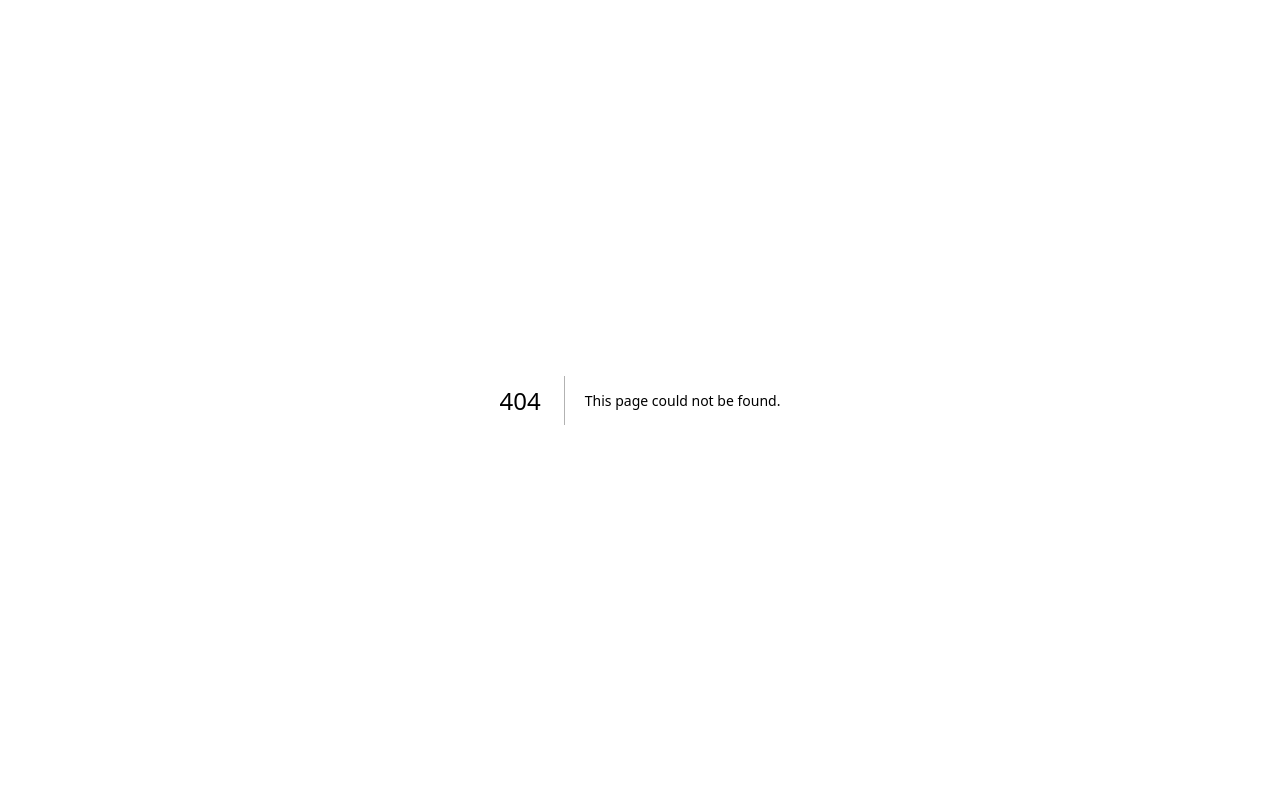
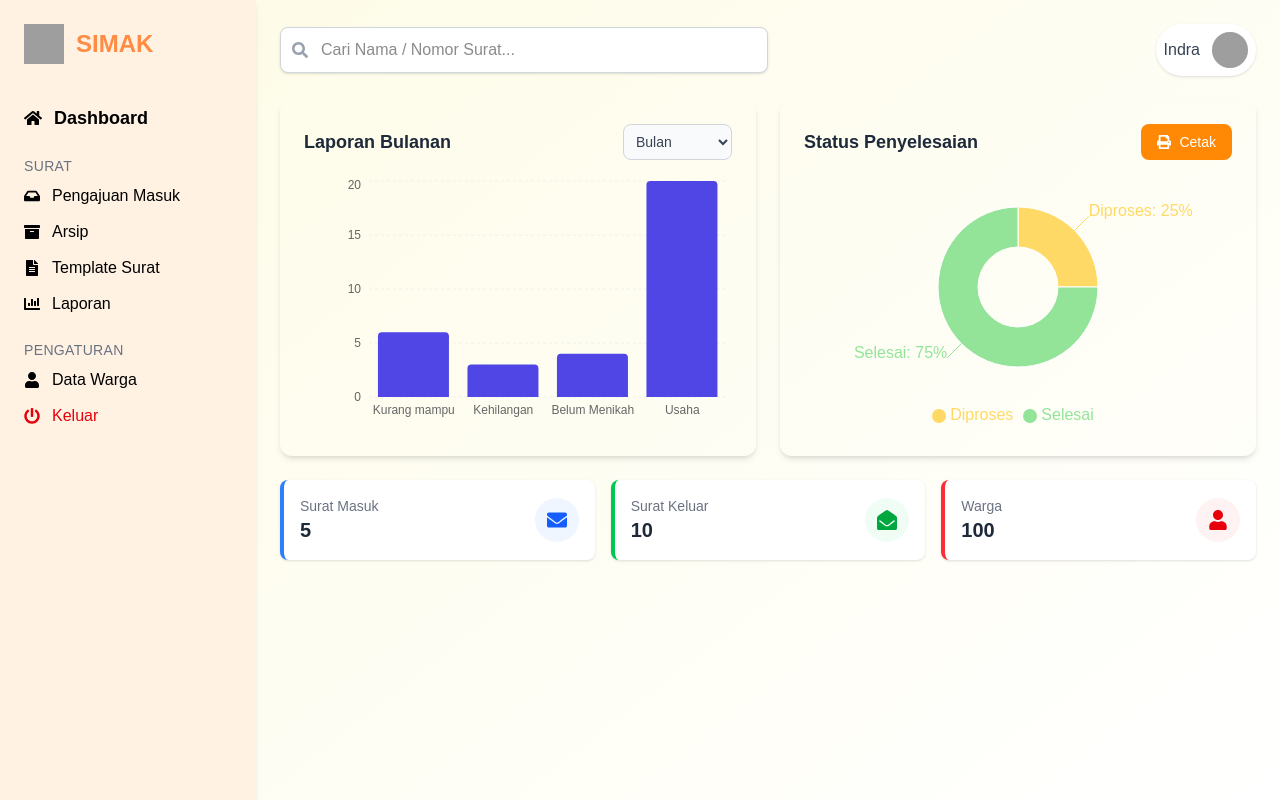
Before and after one commit to affanshdr/SIMAK, a Next.js app: page /Admin-Laporan in a window 1280 px wide. Before the commit this address had no page. Built offline with nearby package versions, Linux system fonts and the light colour scheme; grey boxes are pictures that could not be loaded.

Commit message:
feat: halaman laporan admin

```diff
--- /dev/null
+++ b/src/app/Admin-Laporan/page.tsx
@@ -0,0 +1,206 @@
+"use client";
+
+import React from "react";
+import NavbarAdmin from "../../components/NavbarAdmin";
+import { FaUser, FaEnvelope, FaEnvelopeOpen, FaSearch, FaPrint } from "react-icons/fa";
+import {
+  BarChart,
+  Bar,
+  XAxis,
+  YAxis,
+  CartesianGrid,
+  Tooltip,
+  ResponsiveContainer,
+  PieChart,
+  Pie,
+  Cell,
+  Legend,
+} from "recharts";
+
+const barData = [
+  { name: "Kurang mampu", value: 6 },
+  { name: "Kehilangan", value: 3 },
+  { name: "Belum Menikah", value: 4 },
+  { name: "Usaha", value: 20 },
+];
+
+const pieData = [
+  { name: "Diproses", value: 25 },
+  { name: "Selesai", value: 75 },
+];
+
+const COLORS = {
+  bar: "#4f46e5",
+  pie: ["#FFD966", "#93E499"],
+  cards: {
+    incoming: "#3b82f6",
+    outgoing: "#10b981",
+    residents: "#ef4444"
+  }
+};
+
+const LaporanAdmin = () => {
+  return (
+    <div className="ml-64 min-h-screen bg-gradient-to-br from-yellow-50 to-white p-6">
+      <NavbarAdmin />
+
+      {/* Search + Profile */}
+      <div className="flex flex-col md:flex-row justify-between items-center mb-6 gap-4">
+        <div className="relative w-full md:w-1/2">
+          <FaSearch className="absolute left-3 top-1/2 transform -translate-y-1/2 text-gray-400" />
+          <input
+            type="text"
+            placeholder="Cari Nama / Nomor Surat..."
+            className="w-full pl-10 pr-4 py-2.5 rounded-lg border border-gray-300 focus:outline-none focus:ring-2 focus:ring-indigo-500 focus:border-transparent shadow-sm bg-white"
+          />
+        </div>
+        <div className="flex items-center space-x-3 bg-white p-2 rounded-full shadow-sm">
+          <span className="text-gray-700">Indra</span>
+          <div className="w-9 h-9 rounded-full bg-indigo-100 flex items-center justify-center overflow-hidden">
+            <img
+              src="/avatar.png"
+              className="w-full h-full object-cover"
+              alt="Profile"
+            />
+          </div>
+        </div>
+      </div>
+
+      {/* Charts Section */}
+      <div className="grid grid-cols-1 md:grid-cols-2 gap-6 mb-6">
+        {/* Bar Chart */}
+        <div className="bg-yellow p-6 rounded-xl shadow-md">
+          <div className="flex justify-between items-center mb-4">
+            <h2 className="font-bold text-lg text-gray-800">Laporan Bulanan</h2>
+            <select className="bg-gray-50 border border-gray-300 text-gray-700 text-sm rounded-lg focus:ring-indigo-500 focus:border-indigo-500 p-2">
+              <option>Bulan</option>
+              <option>April 2023</option>
+              <option>Maret 2023</option>
+            </select>
+          </div>
+          <div className="h-64">
+            <ResponsiveContainer width="100%" height="100%">
+              <BarChart data={barData}>
+                <CartesianGrid strokeDasharray="3 3" vertical={false} stroke="#f0f0f0" />
+                <XAxis
+                  dataKey="name"
+                  tick={{ fontSize: 12 }}
+                  axisLine={false}
+                  tickLine={false}
+                />
+                <YAxis
+                  tick={{ fontSize: 12 }}
+                  axisLine={false}
+                  tickLine={false}
+                />
+                <Tooltip
+                  contentStyle={{
+                    background: '#ffffff',
+                    border: 'none',
+                    borderRadius: '8px',
+                    boxShadow: '0 4px 6px -1px rgba(0, 0, 0, 0.1)',
+                    padding: '8px 12px'
+                  }}
+                />
+                <Bar
+                  dataKey="value"
+                  fill={COLORS.bar}
+                  radius={[4, 4, 0, 0]}
+                />
+              </BarChart>
+            </ResponsiveContainer>
+          </div>
+        </div>
+
+        {/* Pie Chart - Fixed button positioning */}
+        <div className="bg-yellow p-6 rounded-xl shadow-md">
+          <div className="flex justify-between items-center mb-4">
+            <h2 className="font-bold text-lg text-gray-800">Status Penyelesaian</h2>
+            <button className="flex items-center gap-2 bg-orange-400 hover:bg-orange-500 text-white font-medium py-2 px-4 rounded-lg transition-colors">
+              <FaPrint className="text-sm" />
+              <span className="text-sm">Cetak</span>
+            </button>
+          </div>
+          <div className="h-64">
+            <ResponsiveContainer width="100%" height="100%">
+              <PieChart>
+                <Pie
+                  data={pieData}
+                  dataKey="value"
+                  nameKey="name"
+                  cx="50%"
+                  cy="50%"
+                  outerRadius={80}
+                  innerRadius={40}
+                  label={({ name, percent }) => `${name}: ${(percent * 100).toFixed(0)}%`}
+                >
+                  {pieData.map((entry, index) => (
+                    <Cell
+                      key={`cell-${index}`}
+                      fill={COLORS.pie[index % COLORS.pie.length]}
+                      stroke="#fff"
+                    />
+                  ))}
+                </Pie>
+                <Legend
+                  layout="horizontal"
+                  verticalAlign="bottom"
+                  align="center"
+                  wrapperStyle={{ paddingTop: '10px' }}
+                />
+                <Tooltip
+                  formatter={(value) => [`${value} surat`, 'Jumlah']}
+                  contentStyle={{
+                    background: '#ffffff',
+                    border: 'none',
+                    borderRadius: '8px',
+                    boxShadow: '0 4px 6px -1px rgba(0, 0, 0, 0.1)',
+                    padding: '8px 12px'
+                  }}
+                />
+              </PieChart>
+            </ResponsiveContainer>
+          </div>
+        </div>
+      </div>
+
+      {/* Info Summary Boxes */}
+      <div className="grid grid-cols-1 md:grid-cols-3 gap-4">
+        {/* Surat Masuk Card */}
+        <div className="bg-white p-4 rounded-lg shadow-sm border-l-4 border-blue-500 flex items-center justify-between hover:shadow-md transition-shadow">
+          <div>
+            <p className="text-sm font-medium text-gray-500">Surat Masuk</p>
+            <p className="text-xl font-bold text-gray-800">5</p>
+          </div>
+          <div className="p-3 rounded-full bg-blue-50 text-blue-600">
+            <FaEnvelope className="text-xl" />
+          </div>
+        </div>
+
+        {/* Surat Keluar Card */}
+        <div className="bg-white p-4 rounded-lg shadow-sm border-l-4 border-green-500 flex items-center justify-between hover:shadow-md transition-shadow">
+          <div>
+            <p className="text-sm font-medium text-gray-500">Surat Keluar</p>
+            <p className="text-xl font-bold text-gray-800">10</p>
+          </div>
+          <div className="p-3 rounded-full bg-green-50 text-green-600">
+            <FaEnvelopeOpen className="text-xl" />
+          </div>
+        </div>
+
+        {/* Warga Card */}
+        <div className="bg-white p-4 rounded-lg shadow-sm border-l-4 border-red-500 flex items-center justify-between hover:shadow-md transition-shadow">
+          <div>
+            <p className="text-sm font-medium text-gray-500">Warga</p>
+            <p className="text-xl font-bold text-gray-800">100</p>
+          </div>
+          <div className="p-3 rounded-full bg-red-50 text-red-600">
+            <FaUser className="text-xl" />
+          </div>
+        </div>
+      </div>
+    </div>
+  );
+};
+
+export default LaporanAdmin;
```
